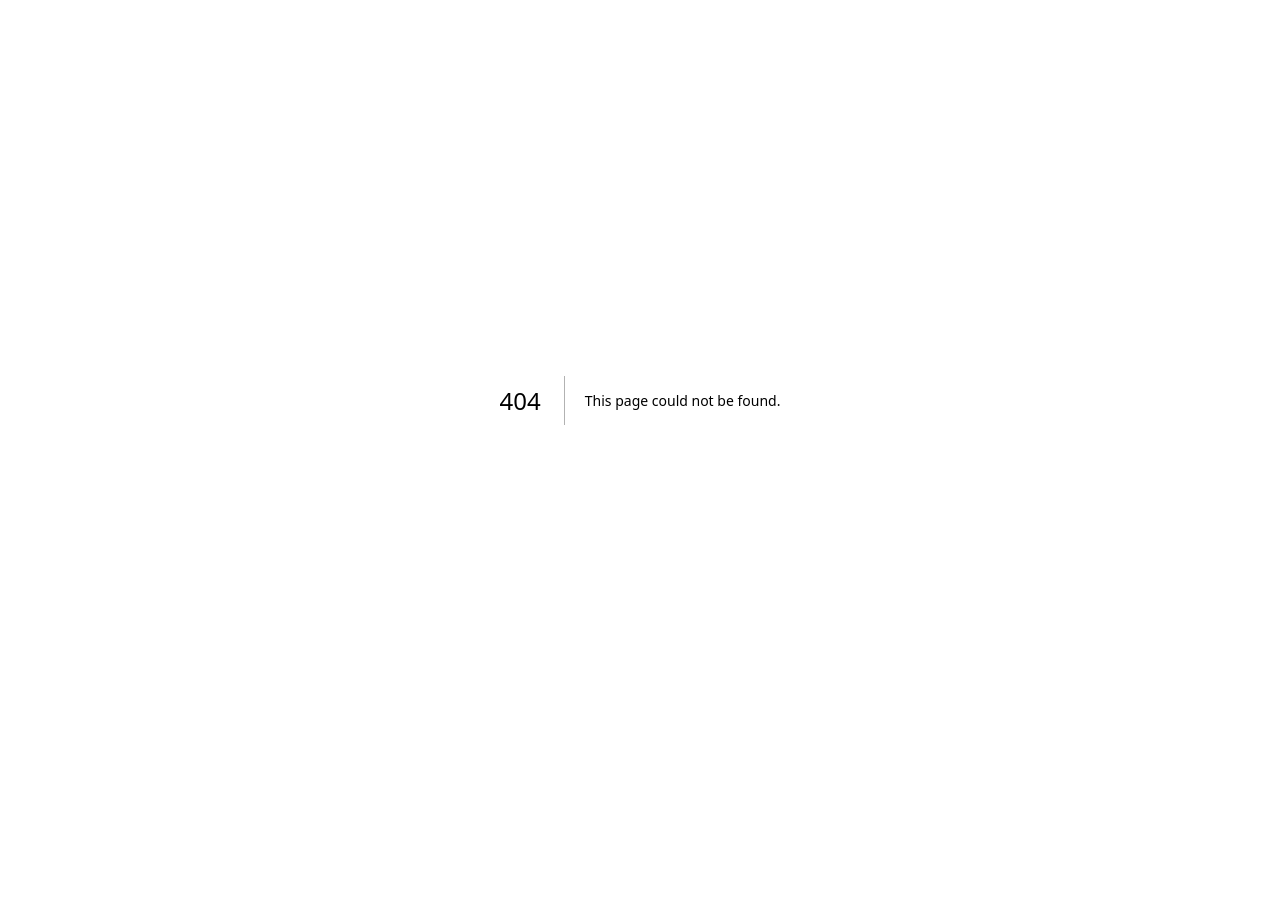
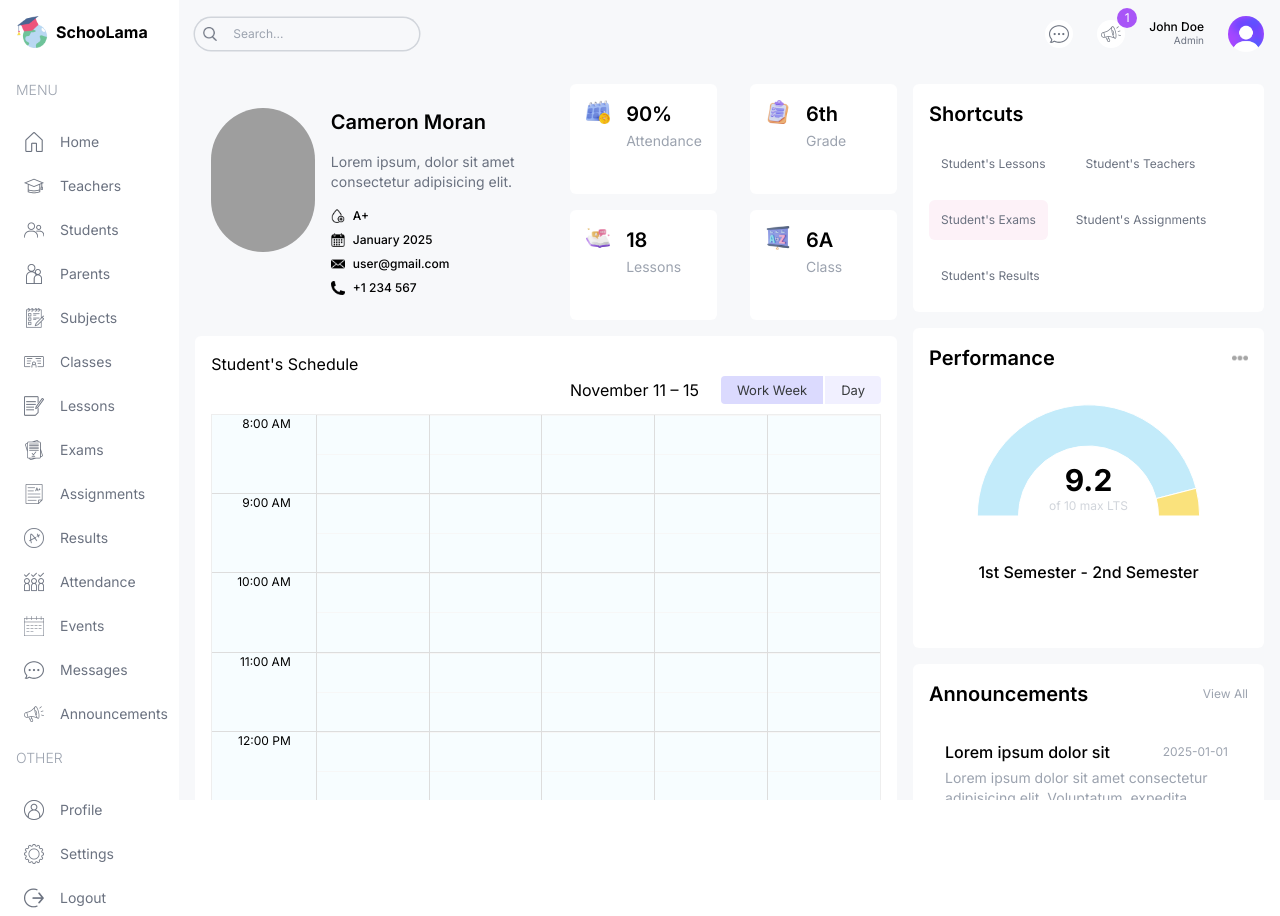
Before and after one commit to KrupaliSakhiya26/next-dashboard, a Next.js app: page /list/students/1 in a window 1280 px wide. Before the commit this address had no page. Before the commit the page ends 800 px from the top, so only its background shows below. Built offline with nearby package versions, Linux system fonts and the light colour scheme; grey boxes are pictures that could not be loaded.

Commit message:
first commit

```diff
--- /dev/null
+++ b/src/app/(dashboard)/list/students/[id]/page.tsx
@@ -0,0 +1,145 @@
+import Announcements from "@/components/Announcements";
+import BigCalendar from "@/components/BigCalender";
+import Performance from "@/components/Performance";
+import Image from "next/image";
+import Link from "next/link";
+
+const SingleStudentPage = () => {
+  return (
+    <div className="flex-1 p-4 flex flex-col gap-4 xl:flex-row">
+      {/* LEFT */}
+      <div className="w-full xl:w-2/3">
+        {/* TOP */}
+        <div className="flex flex-col lg:flex-row gap-4">
+          {/* USER INFO CARD */}
+          <div className="bg-lamaSky py-6 px-4 rounded-md flex-1 flex gap-4">
+            <div className="w-1/3">
+              <Image
+                src="https://images.pexels.com/photos/5414817/pexels-photo-5414817.jpeg?auto=compress&cs=tinysrgb&w=1200"
+                alt=""
+                width={144}
+                height={144}
+                className="w-36 h-36 rounded-full object-cover"
+              />
+            </div>
+            <div className="w-2/3 flex flex-col justify-between gap-4">
+              <h1 className="text-xl font-semibold">Cameron Moran</h1>
+              <p className="text-sm text-gray-500">
+                Lorem ipsum, dolor sit amet consectetur adipisicing elit.
+              </p>
+              <div className="flex items-center justify-between gap-2 flex-wrap text-xs font-medium">
+                <div className="w-full md:w-1/3 lg:w-full 2xl:w-1/3 flex items-center gap-2">
+                  <Image src="/blood.png" alt="" width={14} height={14} />
+                  <span>A+</span>
+                </div>
+                <div className="w-full md:w-1/3 lg:w-full 2xl:w-1/3 flex items-center gap-2">
+                  <Image src="/date.png" alt="" width={14} height={14} />
+                  <span>January 2025</span>
+                </div>
+                <div className="w-full md:w-1/3 lg:w-full 2xl:w-1/3 flex items-center gap-2">
+                  <Image src="/mail.png" alt="" width={14} height={14} />
+                  <span>user@gmail.com</span>
+                </div>
+                <div className="w-full md:w-1/3 lg:w-full 2xl:w-1/3 flex items-center gap-2">
+                  <Image src="/phone.png" alt="" width={14} height={14} />
+                  <span>+1 234 567</span>
+                </div>
+              </div>
+            </div>
+          </div>
+          {/* SMALL CARDS */}
+          <div className="flex-1 flex gap-4 justify-between flex-wrap">
+            {/* CARD */}
+            <div className="bg-white p-4 rounded-md flex gap-4 w-full md:w-[48%] xl:w-[45%] 2xl:w-[48%]">
+              <Image
+                src="/singleAttendance.png"
+                alt=""
+                width={24}
+                height={24}
+                className="w-6 h-6"
+              />
+              <div className="">
+                <h1 className="text-xl font-semibold">90%</h1>
+                <span className="text-sm text-gray-400">Attendance</span>
+              </div>
+            </div>
+            {/* CARD */}
+            <div className="bg-white p-4 rounded-md flex gap-4 w-full md:w-[48%] xl:w-[45%] 2xl:w-[48%]">
+              <Image
+                src="/singleBranch.png"
+                alt=""
+                width={24}
+                height={24}
+                className="w-6 h-6"
+              />
+              <div className="">
+                <h1 className="text-xl font-semibold">6th</h1>
+                <span className="text-sm text-gray-400">Grade</span>
+              </div>
+            </div>
+            {/* CARD */}
+            <div className="bg-white p-4 rounded-md flex gap-4 w-full md:w-[48%] xl:w-[45%] 2xl:w-[48%]">
+              <Image
+                src="/singleLesson.png"
+                alt=""
+                width={24}
+                height={24}
+                className="w-6 h-6"
+              />
+              <div className="">
+                <h1 className="text-xl font-semibold">18</h1>
+                <span className="text-sm text-gray-400">Lessons</span>
+              </div>
+            </div>
+            {/* CARD */}
+            <div className="bg-white p-4 rounded-md flex gap-4 w-full md:w-[48%] xl:w-[45%] 2xl:w-[48%]">
+              <Image
+                src="/singleClass.png"
+                alt=""
+                width={24}
+                height={24}
+                className="w-6 h-6"
+              />
+              <div className="">
+                <h1 className="text-xl font-semibold">6A</h1>
+                <span className="text-sm text-gray-400">Class</span>
+              </div>
+            </div>
+          </div>
+        </div>
+        {/* BOTTOM */}
+        <div className="mt-4 bg-white rounded-md p-4 h-[800px]">
+          <h1>Student&apos;s Schedule</h1>
+          <BigCalendar />
+        </div>
+      </div>
+      {/* RIGHT */}
+      <div className="w-full xl:w-1/3 flex flex-col gap-4">
+        <div className="bg-white p-4 rounded-md">
+          <h1 className="text-xl font-semibold">Shortcuts</h1>
+          <div className="mt-4 flex gap-4 flex-wrap text-xs text-gray-500">
+            <Link className="p-3 rounded-md bg-lamaSkyLight" href="/">
+              Student&apos;s Lessons
+            </Link>
+            <Link className="p-3 rounded-md bg-lamaPurpleLight" href="/">
+              Student&apos;s Teachers
+            </Link>
+            <Link className="p-3 rounded-md bg-pink-50" href="/">
+              Student&apos;s Exams
+            </Link>
+            <Link className="p-3 rounded-md bg-lamaSkyLight" href="/">
+              Student&apos;s Assignments
+            </Link>
+            <Link className="p-3 rounded-md bg-lamaYellowLight" href="/">
+              Student&apos;s Results
+            </Link>
+          </div>
+        </div>
+        <Performance />
+        <Announcements />
+      </div>
+    </div>
+  );
+};
+
+export default SingleStudentPage;
```
